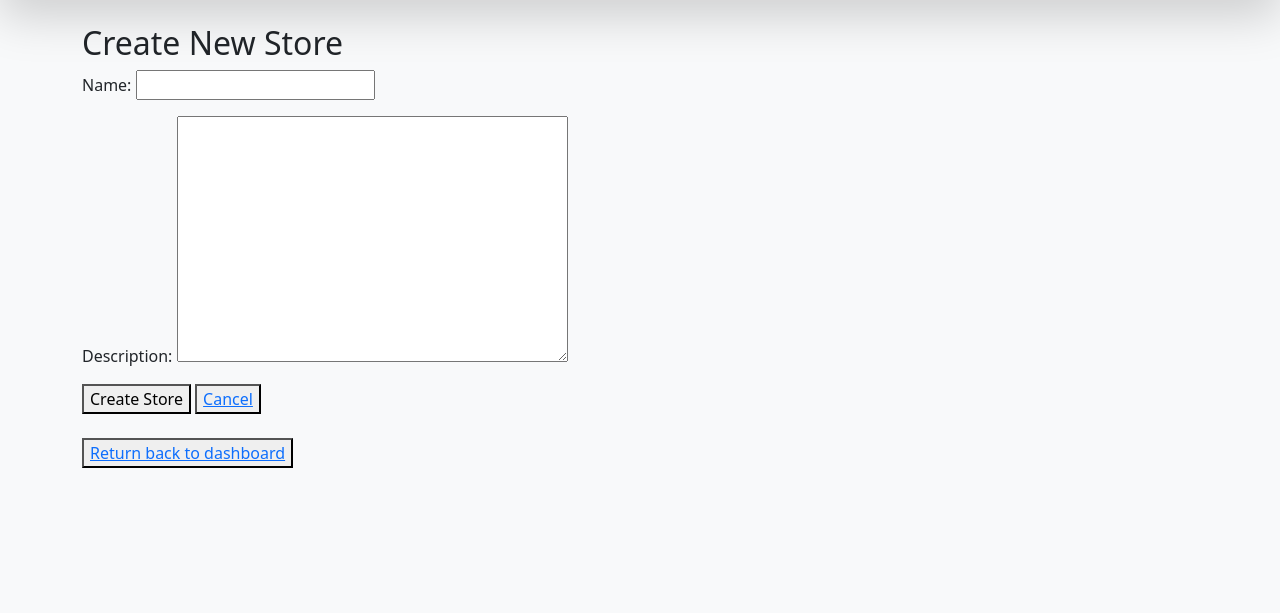
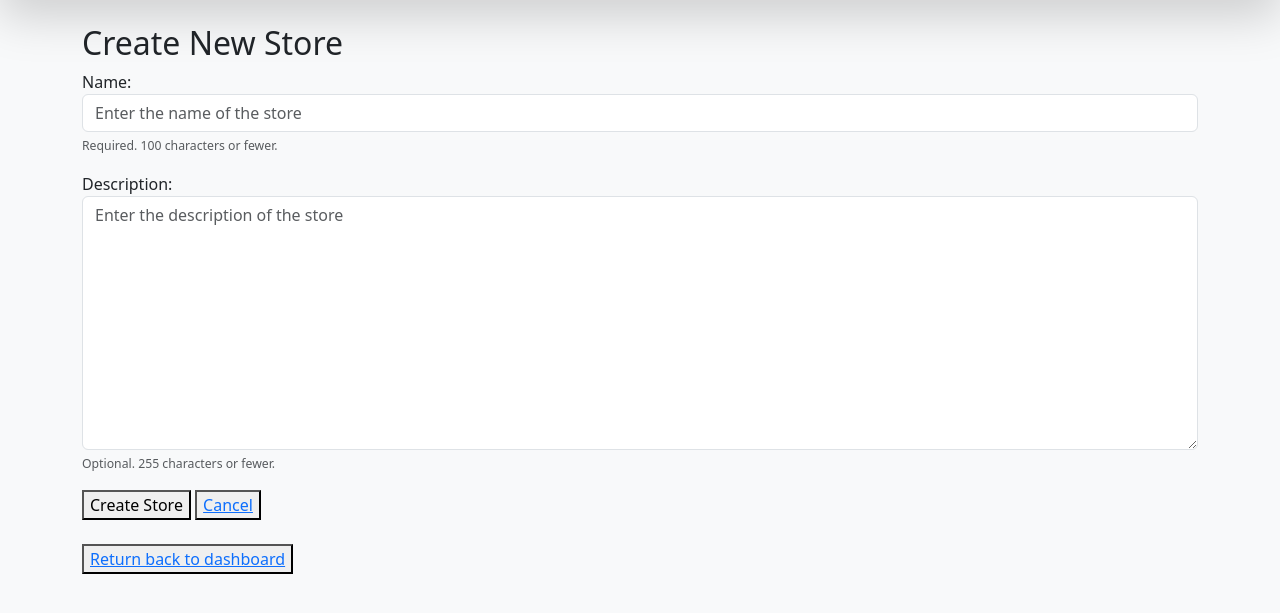
Before and after one commit to Simphiwe-Nhlabati/Ecom, a Django app: page /generate_store/ in a window 1280 px wide. Shown: the part 62-675 px from the top of the page. Run offline with Django 5.2, Linux system fonts and the light colour scheme; the visitor is signed in with stand-in values (Sample User, id 1).

Commit message:
Upgrading the functions and UI currently

```diff
--- a/vendors/form.py
+++ b/vendors/form.py
@@ -6,6 +6,19 @@ class EStoreForm(forms.ModelForm):
     class Meta:
         model = Store
         fields = ['name', 'description',]
+
+    def __init__(self, *args, **kwargs):
+        super().__init__(*args, **kwargs)
+
+        self.fields['name'].widget.attrs['class'] = 'form-control'
+        self.fields['name'].widget.attrs['placeholder'] = 'Enter the name of the store'
+        self.fields['name'].label = 'Name'
+        self.fields['name'].help_text = '<span class="form-text text-muted"><small>Required. 100 characters or fewer.</small></span>'
+
+        self.fields['description'].widget.attrs['class'] = 'form-control'
+        self.fields['description'].widget.attrs['placeholder'] = 'Enter the description of the store'
+        self.fields['description'].label = 'Description'
+        self.fields['description'].help_text = '<span class="form-text text-muted"><small>Optional. 255 characters or fewer.</small></span>'
 
 
 class EProductForm(forms.ModelForm):
@@ -21,3 +34,33 @@ class EProductForm(forms.ModelForm):
             self.fields['store'].queryset = Store.objects.filter(vendor__user=user)
         else:
             self.fields['store'].queryset = Store.objects.none()
+
+        self.fields['name'].widget.attrs['class'] = 'form-control'
+        self.fields['name'].widget.attrs['placeholder'] = 'Enter the name of the product'
+        self.fields['name'].label = 'Name'
+        self.fields['name'].help_text = '<span class="form-text text-muted"><small>Required. 100 characters or fewer.</small></span>'
+
+        self.fields['description'].widget.attrs['class'] = 'form-control'
+        self.fields['description'].widget.attrs['placeholder'] = 'Enter the description of the product'
+        self.fields['description'].label = 'Description'
+        self.fields['description'].help_text = '<span class="form-text text-muted"><small>Optional. 255 characters or fewer.</small></span>'
+
+        self.fields['price'].widget.attrs['class'] = 'form-control'
+        self.fields['price'].widget.attrs['placeholder'] = 'Enter the price of the product'
+        self.fields['price'].label = 'Price'
+        self.fields['price'].help_text = '<span class="form-text text-muted"><small>Required. Enter a valid price.</small></span>'
+
+        self.fields['image'].widget.attrs['class'] = 'form-control'
+        self.fields['image'].widget.attrs['placeholder'] = 'Enter the image of the product'
+        self.fields['image'].label = 'Image'
+        self.fields['image'].help_text = '<span class="form-text text-muted"><small>Optional. Upload an image of the product.</small></span>'
+
+        self.fields['stock'].widget.attrs['class'] = 'form-control'
+        self.fields['stock'].widget.attrs['placeholder'] = 'Enter the stock of the product'
+        self.fields['stock'].label = 'Stock'
+        self.fields['stock'].help_text = '<span class="form-text text-muted"><small>Required. Enter a valid stock.</small></span>'
+
+        self.fields['store'].widget.attrs['class'] = 'form-control'
+        self.fields['store'].widget.attrs['placeholder'] = 'Select the store of the product'
+        self.fields['store'].label = 'Store'
+        self.fields['store'].help_text = '<span class="form-text text-muted"><small>Required. Select the store of the product.</small></span>'
--- a/vendors/views.py
+++ b/vendors/views.py
@@ -193,8 +193,16 @@ def generate_product_api(request):
 @login_required
 def modify_product(request, pk):
     """Modify an existing product in the store."""
+    if not vendor_pem(request.user):
+        raise PermissionDenied("Only vendors can modify products.")
+
     product_to_modify = get_object_or_404(Product, pk=pk, store__vendor=request.user.user_profile)
+
+    if product_to_modify.vendor != request.user:
+        raise PermissionDenied("You do not have permission to modify this product.")
+
     store = None
+
     try:
         store = Product.objects.first()
     except Product.DoesNotExist:
@@ -228,8 +236,13 @@ def modify_product(request, pk):
 @login_required
 def delete_product(request, pk):
     """Delete a product from the store."""
+    if not request.user.is_authenticated or not vendor_pem(request.user):
+        raise PermissionDenied("Not authorized.")
+
     product_to_delete = get_object_or_404(Product, pk=pk, store__vendor=request.user.user_profile)
-    # user = request.user
+
+    if product_to_delete.vendor != request.user:
+        raise PermissionDenied("Not your product.")
 
     store_context = None
 
```
Also changed, not shown: accounts/forms.py (+36 -0 lines), accounts/permissions.py (+28 -4 lines), cart/templates/cart/product_detail.html (+24 -7 lines), vendors/templates/vendors/home.html (+9 -1 lines), vendors/templates/vendors/home_dashboard.html (+6 -4 lines), vendors/templatetags/permissions.py (renamed from vendors/templatetags/permissiontags.py).
